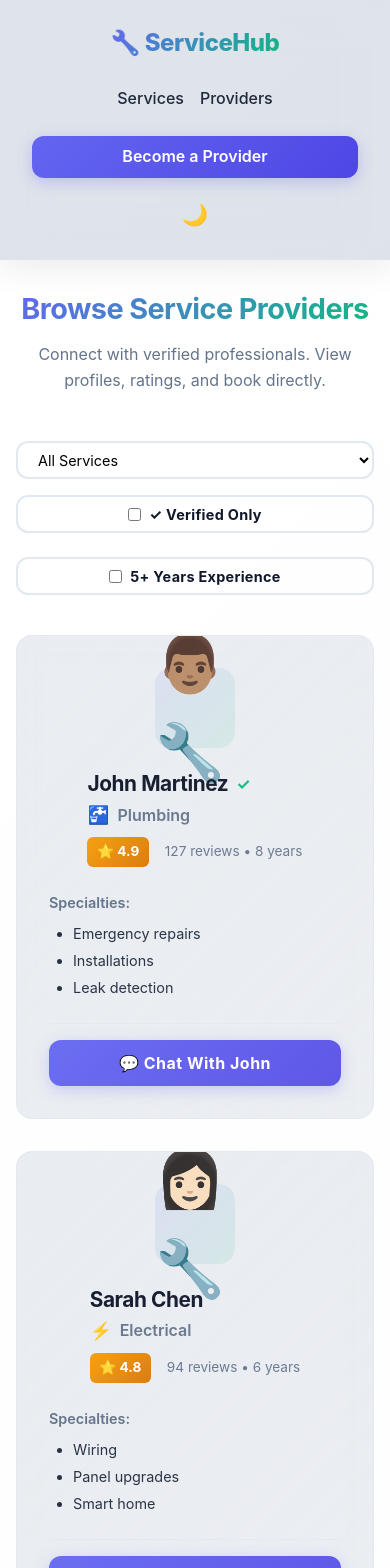
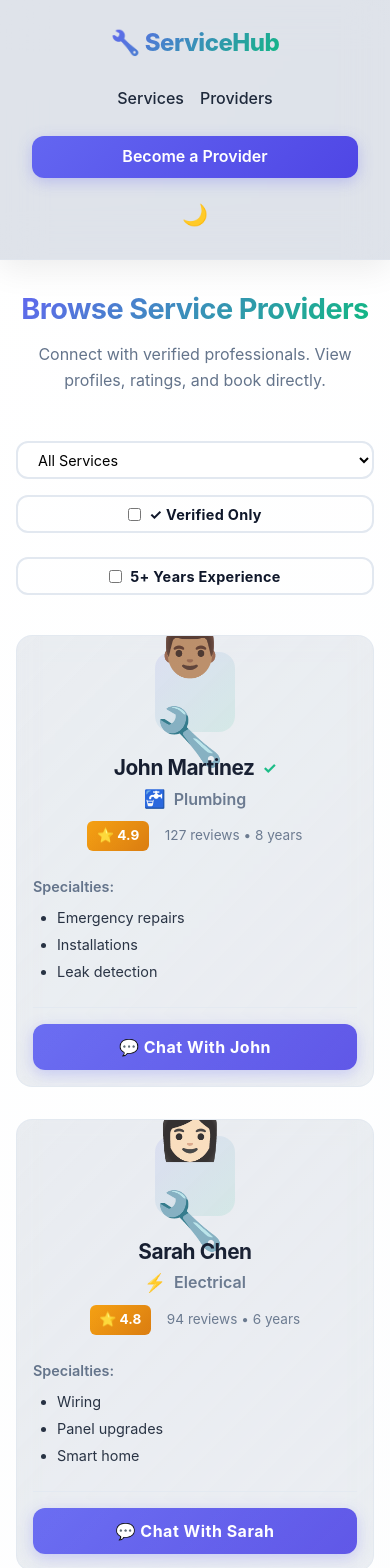
Before and after one commit to trevahkagiso-pixel/Service-Providers, a React (Vite) app in the folder service-booking-fe/: page /providers in a window 390 px wide. Shown: the top 1568 px of the page. Built offline with nearby package versions, Linux system fonts and the light colour scheme.

Commit message:
mobile fr

```diff
--- a/service-booking-fe/src/pages/Providers.tsx
+++ b/service-booking-fe/src/pages/Providers.tsx
@@ -1,4 +1,4 @@
-import { useState } from 'react'
+import { useState, useEffect } from 'react'
 import { SERVICES } from '../constants/services'
 
 const PROVIDERS = [
@@ -21,6 +21,14 @@ export default function Providers() {
   const [categoryFilter, setCategoryFilter] = useState('All')
   const [verifiedFilter, setVerifiedFilter] = useState(false)
   const [longServiceFilter, setLongServiceFilter] = useState(false)
+  const [isMobile, setIsMobile] = useState(false)
+
+  useEffect(() => {
+    const handleResize = () => setIsMobile(window.innerWidth < 768)
+    handleResize()
+    window.addEventListener('resize', handleResize)
+    return () => window.removeEventListener('resize', handleResize)
+  }, [])
 
   const getServiceIcon = (serviceName: string) => {
     return SERVICES.find(s => s.name === serviceName)?.icon || '🔧'
@@ -77,8 +85,8 @@ export default function Providers() {
 
       <div className="grid grid-2">
         {filteredProviders.map((provider, index) => (
-          <div key={provider.id} className="card" style={{padding: 'var(--spacing-xl)', cursor: 'pointer', transition: 'all var(--transition-base)', animationDelay: `${index * 0.1}s`}} onMouseEnter={(e) => {e.currentTarget.style.transform = 'translateY(-8px) scale(1.02)'; e.currentTarget.style.boxShadow = '0 20px 40px rgba(0,0,0,0.15)'}} onMouseLeave={(e) => {e.currentTarget.style.transform = 'translateY(0) scale(1)'; e.currentTarget.style.boxShadow = ''}}>
-            <div style={{display: 'flex', gap: 'var(--spacing-lg)', marginBottom: 'var(--spacing-lg)', flexDirection: window.innerWidth < 768 ? 'column' : 'row', alignItems: window.innerWidth < 768 ? 'center' : 'flex-start'}}>
+          <div key={provider.id} className="card" style={{padding: isMobile ? 'var(--spacing-md)' : 'var(--spacing-xl)', cursor: 'pointer', transition: 'all var(--transition-base)', animationDelay: `${index * 0.1}s`}} onMouseEnter={(e) => {e.currentTarget.style.transform = 'translateY(-8px) scale(1.02)'; e.currentTarget.style.boxShadow = '0 20px 40px rgba(0,0,0,0.15)'}} onMouseLeave={(e) => {e.currentTarget.style.transform = 'translateY(0) scale(1)'; e.currentTarget.style.boxShadow = ''}}>
+            <div style={{display: 'flex', gap: 'var(--spacing-lg)', marginBottom: 'var(--spacing-lg)', flexDirection: isMobile ? 'column' : 'row', alignItems: isMobile ? 'center' : 'flex-start'}}>
               <div style={{
                 fontSize: '3.5rem',
                 width: '80px',
@@ -95,16 +103,16 @@ export default function Providers() {
               onMouseLeave={(e) => {e.currentTarget.style.transform = 'rotate(0deg) scale(1)'; e.currentTarget.style.background = 'linear-gradient(135deg, rgba(99, 102, 241, 0.1), rgba(16, 185, 129, 0.1))'}}>
                 {provider.avatar}
               </div>
-              <div style={{flex: 1, textAlign: window.innerWidth < 768 ? 'center' : 'left'}}>
-                <h3 style={{marginBottom: 'var(--spacing-xs)', fontSize: '1.3rem', display: 'flex', alignItems: 'center', gap: 'var(--spacing-sm)'}}>
+              <div style={{flex: 1, textAlign: isMobile ? 'center' : 'left'}}>
+                <h3 style={{marginBottom: 'var(--spacing-xs)', fontSize: '1.3rem', display: 'flex', alignItems: 'center', gap: 'var(--spacing-sm)', justifyContent: isMobile ? 'center' : 'flex-start'}}>
                   {provider.name}
                   {provider.verified && <span style={{fontSize: '1rem', color: '#10b981'}} title="Verified Provider">✓</span>}
                 </h3>
-                <div style={{display: 'flex', alignItems: 'center', gap: 'var(--spacing-sm)', marginBottom: 'var(--spacing-sm)'}}>
+                <div style={{display: 'flex', alignItems: 'center', gap: 'var(--spacing-sm)', marginBottom: 'var(--spacing-sm)', justifyContent: isMobile ? 'center' : 'flex-start'}}>
                   <span style={{fontSize: '1.1rem'}}>{getServiceIcon(provider.service)}</span>
                   <span style={{color: 'var(--color-text-light)', fontWeight: 600}}>{provider.service}</span>
                 </div>
-                <div style={{display: 'flex', alignItems: 'center', gap: 'var(--spacing-md)', flexWrap: 'nowrap'}}>
+                <div style={{display: 'flex', alignItems: 'center', gap: 'var(--spacing-md)', flexWrap: 'wrap', justifyContent: isMobile ? 'center' : 'flex-start'}}>
                   <div style={{background: 'linear-gradient(135deg, #f59e0b, #d97706)', color: 'white', padding: '0.25rem 0.6rem', borderRadius: 'var(--radius-sm)', fontSize: '0.85rem', fontWeight: 700, whiteSpace: 'nowrap', transition: 'all var(--transition-fast)'}} onMouseEnter={(e) => e.currentTarget.style.transform = 'scale(1.1)'} onMouseLeave={(e) => e.currentTarget.style.transform = 'scale(1)'}>
                     ⭐ {provider.rating}
                   </div>
@@ -124,8 +132,8 @@ export default function Providers() {
               </ul>
             </div>
 
-            <div style={{display: 'flex', justifyContent: 'flex-end', alignItems: 'center', paddingTop: 'var(--spacing-md)', borderTop: '1px solid var(--color-border)', flexDirection: window.innerWidth < 768 ? 'column' : 'row', gap: 'var(--spacing-sm)'}}>
-              <button className="btn btn-primary" style={{transition: 'all var(--transition-fast)', width: window.innerWidth < 768 ? '100%' : 'auto'}} onMouseEnter={(e) => {e.currentTarget.style.transform = 'scale(1.05)'; e.currentTarget.style.boxShadow = '0 8px 20px rgba(99, 102, 241, 0.4)'}} onMouseLeave={(e) => {e.currentTarget.style.transform = 'scale(1)'; e.currentTarget.style.boxShadow = ''}}>
+            <div style={{display: 'flex', justifyContent: 'flex-end', alignItems: 'center', paddingTop: 'var(--spacing-md)', borderTop: '1px solid var(--color-border)'}}>
+              <button className="btn btn-primary" style={{transition: 'all var(--transition-fast)', width: isMobile ? '100%' : 'auto'}} onMouseEnter={(e) => {e.currentTarget.style.transform = 'scale(1.05)'; e.currentTarget.style.boxShadow = '0 8px 20px rgba(99, 102, 241, 0.4)'}} onMouseLeave={(e) => {e.currentTarget.style.transform = 'scale(1)'; e.currentTarget.style.boxShadow = ''}}>
                 💬 Chat With {provider.name.split(' ')[0]}
               </button>
             </div>
```
